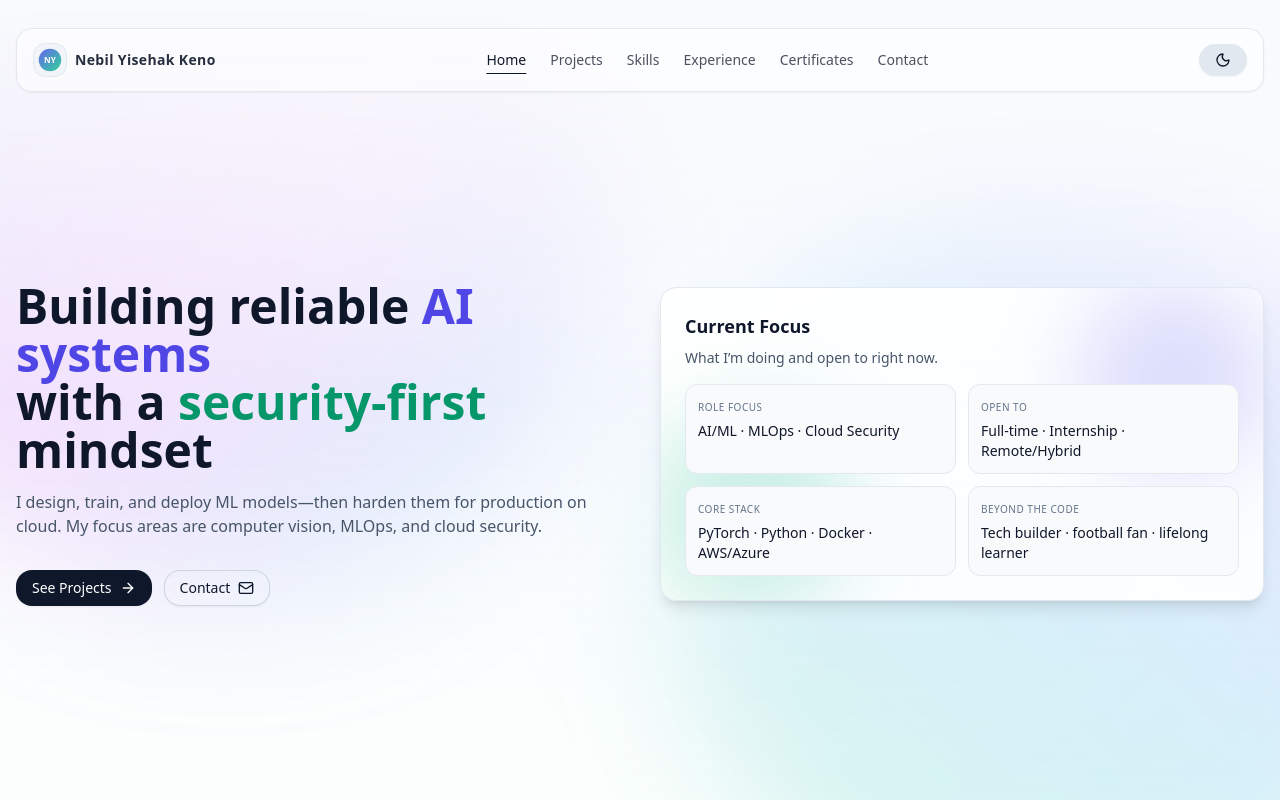
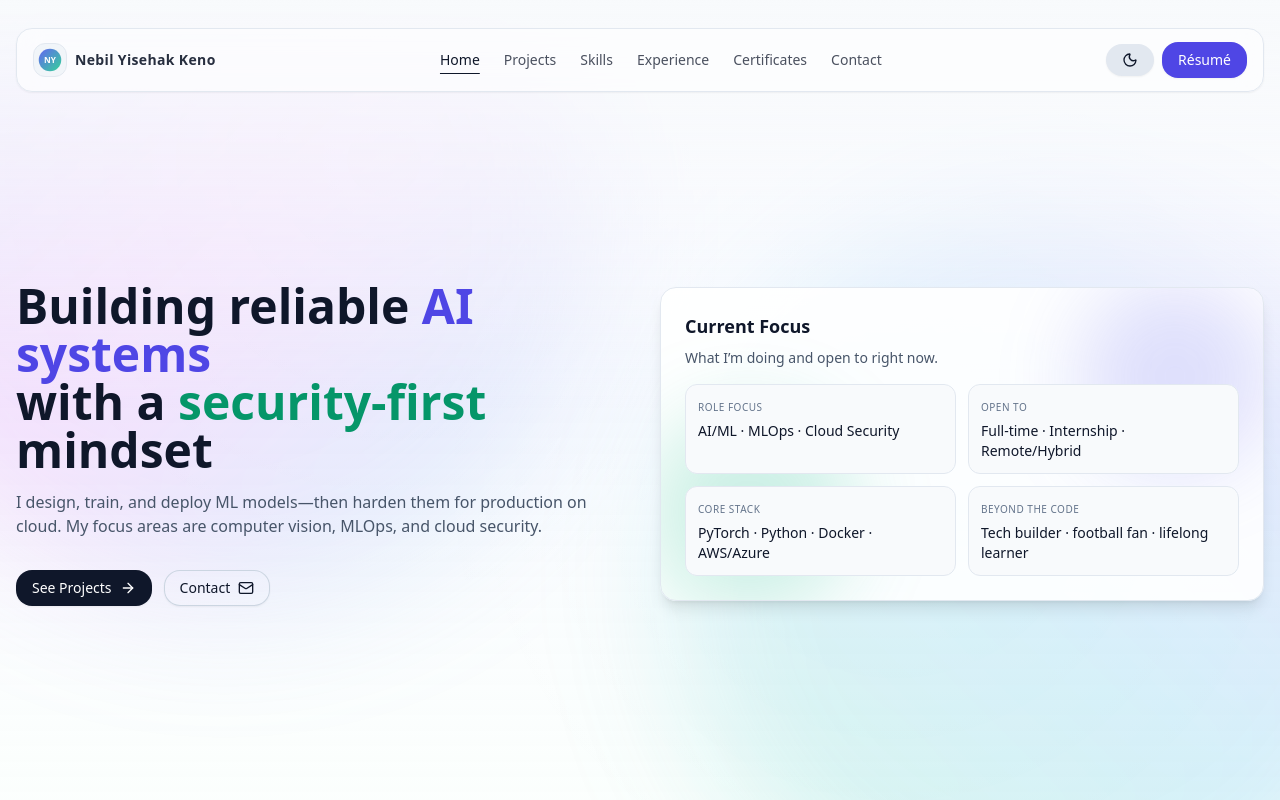
Before and after one commit to Nebil1/Nebil1.github.io, a React (Vite) app: page / in a window 1280 px wide. Built offline with nearby package versions, Linux system fonts and the light colour scheme.

Commit message:
sitemap added

```diff
--- a/src/components/layout/Navbar.jsx
+++ b/src/components/layout/Navbar.jsx
@@ -57,6 +57,16 @@ export default function Navbar({ scrolled, dark, setDark, active }) {
           >
             {dark ? <Sun className="h-4 w-4" /> : <Moon className="h-4 w-4" />}
           </Button>
+
+          <a
+            href="https://docs.google.com/viewer?url=YOUR_PDF_LINK_HERE"
+            target="_blank"
+            rel="noopener noreferrer"
+          >
+            <Button className="bg-indigo-600 text-white hover:brightness-110 focus:ring-indigo-500">
+              Résumé
+            </Button>
+          </a>
         </div>
       </div>
     </header>
```
Also changed, not shown: public/robots.txt (renamed from robots.txt), 1 other file (tests, documents, lock files or other folders).
